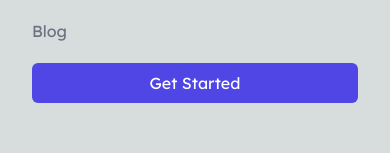
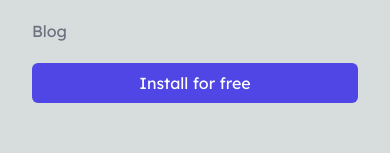
Before and after one commit to ArthurBugan/groupify.dev, a Next.js app: page / in a window 390 px wide. Both pictures are taken after a click on the button "Toggle Menu". Shown: the part 153-306 px from the top of the page. Built offline with nearby package versions, Linux system fonts and the light colour scheme.

Commit message:
fix typo and CTA navbar on mobile

```diff
--- a/app/components/data.tsx
+++ b/app/components/data.tsx
@@ -9,7 +9,7 @@ import {
 
 const benefitOne = {
   title: "Automatically sync your collections on any browser",
-  desc: "Never lose a channel that you subscribe again, now you can organize them into quick to acess groups and in the future share them to your friends",
+  desc: "Never lose a channel that you are subscribed again, now you can organize them into quick to acess groups and in the future share them to your friends",
   image: "/images/benefit-one.svg",
   bullets: [
     {
--- a/app/components/mobile-navbar.tsx
+++ b/app/components/mobile-navbar.tsx
@@ -64,10 +64,11 @@ const DisclosureComponents = () => {
                   </Link>
                 ))}
                 <Link
-                  href="/"
+                  about="_blank"
+                  href="https://chrome.google.com/webstore/detail/groupify/dmdgaegnpjnnkcbdngfgkhlehlccbija?utm_source=groupify-lp"
                   className="w-full px-6 py-2 mt-3 text-center text-white bg-indigo-600 rounded-md lg:ml-5"
                 >
-                  Get Started
+                  Install for free
                 </Link>
               </>
             </Disclosure.Panel>
```
